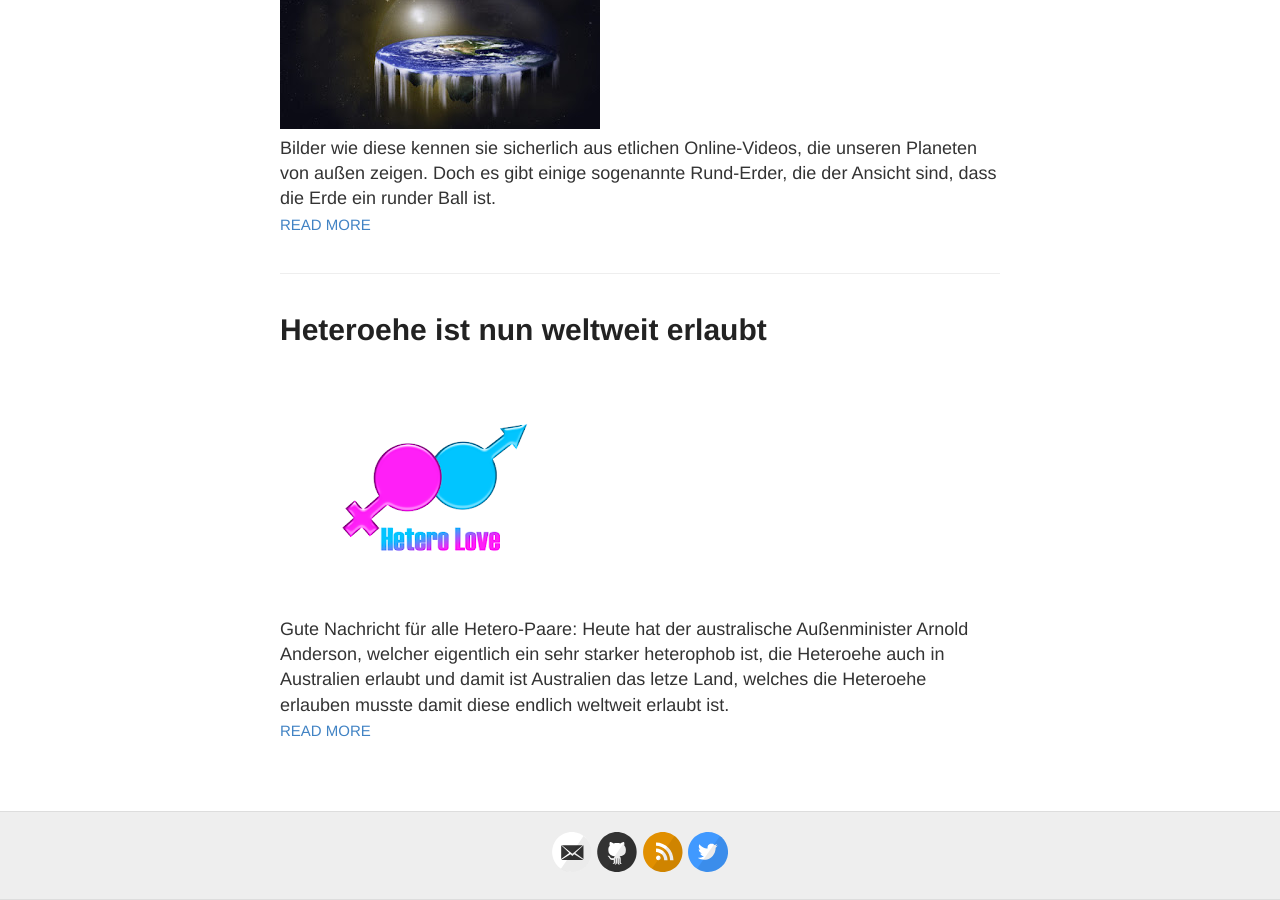
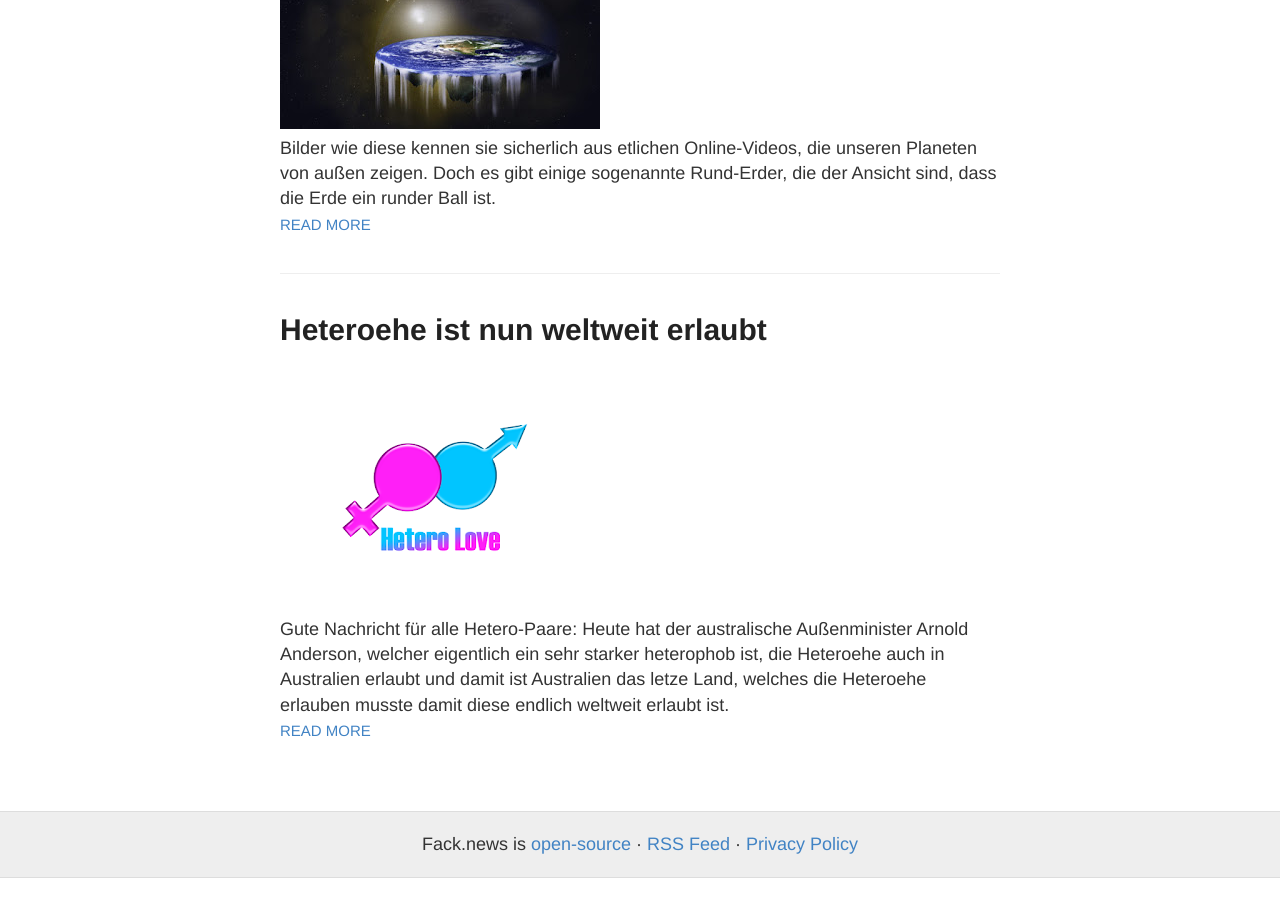
Before and after one commit to hell-sh/fack.news, a Jekyll site: the page built from index.html, in a window 1280 px wide and 900 px high, scrolled down 3252 px. Built offline with Jekyll 4.4.1, drawn with Linux system fonts in a browser that asks for light colours; after the commit the page ends 4130 px from its top, so only the background shows below that.

Commit message:
Update Footer

```diff
--- a/_config.yml
+++ b/_config.yml
@@ -1,11 +1,6 @@
 name: fack.news
 description: Reliable and independent news since 1982.
 avatar: https://fack.news/favicon.ico
-footer-links:
-  email: contact@fack.news
-  github: timmyrs/fack.news
-  rss: yes
-  twitter: timspeckhals
 disqus: facknews
 url: https://fack.news
 baseurl: ""
--- a/_includes/svg-icons.html
+++ /dev/null
@@ -1,13 +0,0 @@
-{% if site.footer-links.dribbble %}<a href="https://dribbble.com/{{ site.footer-links.dribbble }}"><i class="svg-icon dribbble"></i></a>{% endif %}
-{% if site.footer-links.email %}<a href="mailto:{{ site.footer-links.email }}"><i class="svg-icon email"></i></a>{% endif %}
-{% if site.footer-links.facebook %}<a href="https://www.facebook.com/{{ site.footer-links.facebook }}"><i class="svg-icon facebook"></i></a>{% endif %}
-{% if site.footer-links.flickr %}<a href="https://www.flickr.com/{{ site.footer-links.flickr }}"><i class="svg-icon flickr"></i></a>{% endif %}
-{% if site.footer-links.github %}<a href="https://github.com/{{ site.footer-links.github }}"><i class="svg-icon github"></i></a>{% endif %}
-{% if site.footer-links.instagram %}<a href="https://instagram.com/{{ site.footer-links.instagram }}"><i class="svg-icon instagram"></i></a>{% endif %}
-{% if site.footer-links.linkedin %}<a href="https://www.linkedin.com/in/{{ site.footer-links.linkedin }}"><i class="svg-icon linkedin"></i></a>{% endif %}
-{% if site.footer-links.pinterest %}<a href="https://www.pinterest.com/{{ site.footer-links.pinterest }}"><i class="svg-icon pinterest"></i></a>{% endif %}
-{% if site.footer-links.rss %}<a href="{{ site.baseurl }}/feed.xml"><i class="svg-icon rss"></i></a>{% endif %}
-{% if site.footer-links.twitter %}<a href="https://www.twitter.com/{{ site.footer-links.twitter }}"><i class="svg-icon twitter"></i></a>{% endif %}
-{% if site.footer-links.stackoverflow %}<a href="http://stackoverflow.com/{{ site.footer-links.stackoverflow }}"><i class="svg-icon stackoverflow"></i></a>{% endif %}
-{% if site.footer-links.youtube %}<a href="https://youtube.com/{{ site.footer-links.youtube }}"><i class="svg-icon youtube"></i></a>{% endif %}
-{% if site.footer-links.googleplus %}<a href="https://plus.google.com/{{ site.footer-links.googleplus }}"><i class="svg-icon googleplus"></i></a>{% endif %}
--- a/_layouts/default.html
+++ b/_layouts/default.html
@@ -31,7 +31,7 @@
 	<div class="wrapper-footer">
 		<div class="container">
 			<footer class="footer">
-				{% include svg-icons.html %}
+				Fack.news is <a href="https://github.com/hell-sh/fack.news">open-source</a> &middot; <a href="/feed.xml" target="_blank">RSS Feed</a> &middot; <a href="https://hellsh.com/privacy">Privacy Policy</a>
 			</footer>
 		</div>
 	</div>
```
